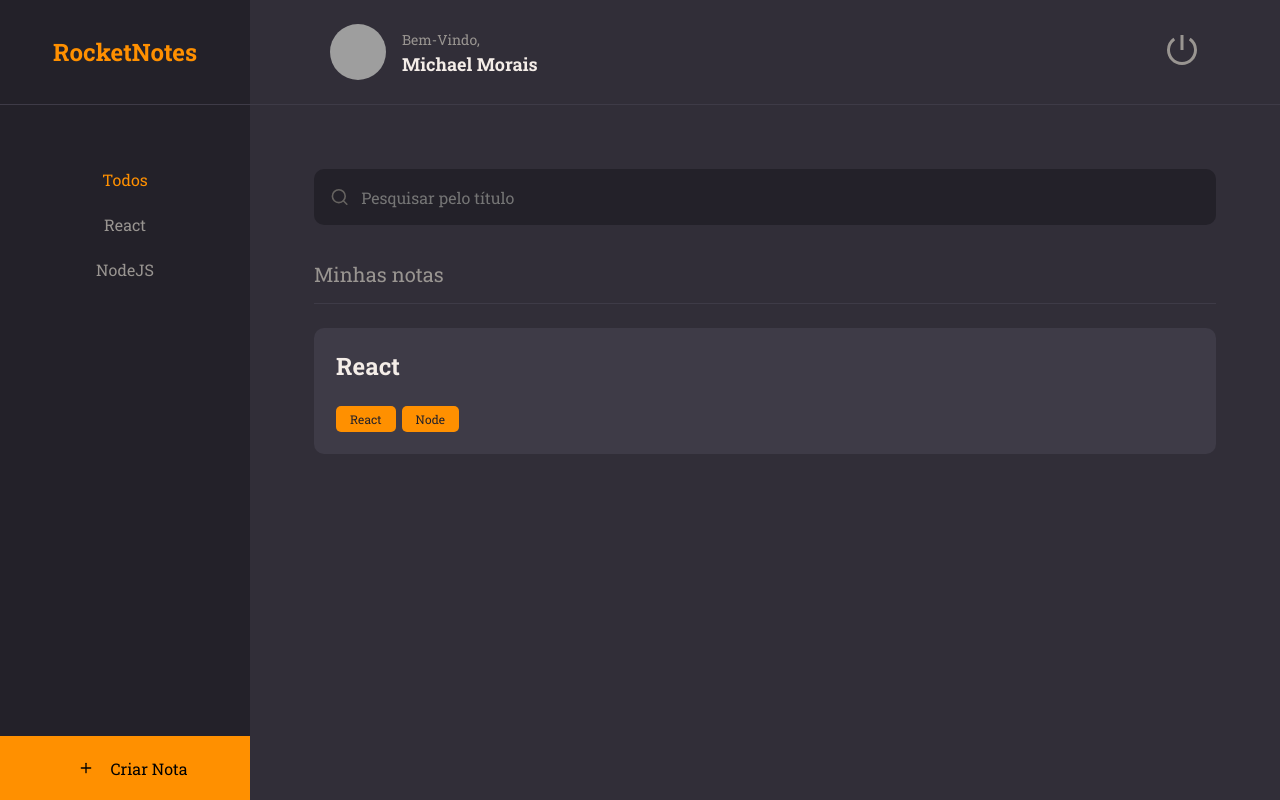
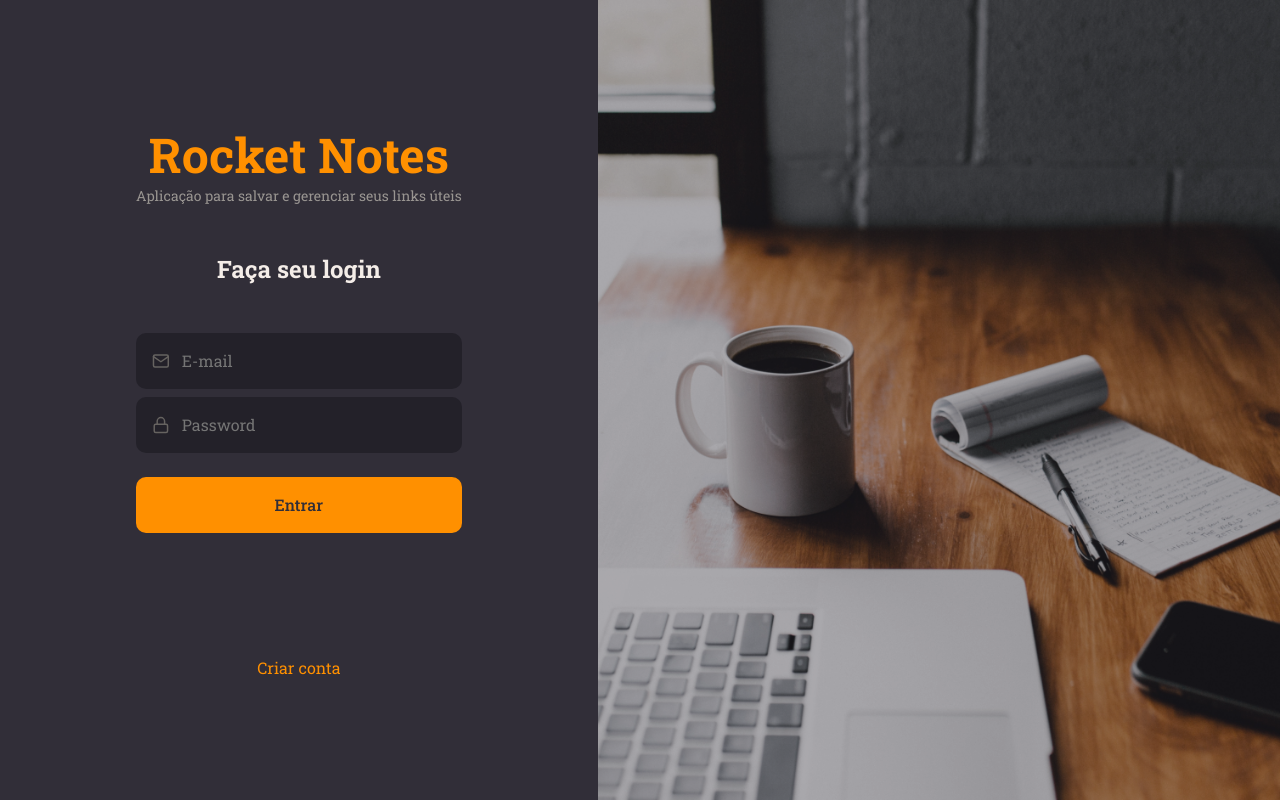
Before and after one commit to itsmorais/react-notes, a React (Vite) app: page / in a window 1280 px wide. Built offline with nearby package versions, Linux system fonts and the light colour scheme; grey boxes are pictures that could not be loaded.

Commit message:
pages SignIn and SignUp added

```diff
--- a/src/main.jsx
+++ b/src/main.jsx
@@ -1,6 +1,6 @@
 import React from 'react'
 import ReactDOM from 'react-dom/client'
-import { Home } from './pages/Home/index'
+import { SignIn } from './pages/signin/index'
 import { ThemeProvider } from 'styled-components'
 import theme from './styles/theme'
 import GlobalStyles from './styles/global'
@@ -9,7 +9,7 @@
   <React.StrictMode>
     <ThemeProvider theme={theme}>
       <GlobalStyles />
-      <Home />
+      <SignIn />
     </ThemeProvider>
   </React.StrictMode>
 
--- /dev/null
+++ b/src/pages/signin/index.jsx
@@ -0,0 +1,36 @@
+import { Container, Form, Background } from "./styles";
+import { Input } from '../../components/input'
+import { FiLogIn, FiMail, FiLock } from 'react-icons/fi'
+import { Button } from '../../components/button'
+import { ButtonText } from '../../components/buttonText'
+
+export function SignIn() {
+  return (
+    <Container>
+      <Form>
+        <h1>Rocket Notes</h1>
+        <p>Aplicação para salvar e gerenciar seus links úteis</p>
+
+        <h2>Faça seu login</h2>
+        <Input
+          placeholder="E-mail"
+          type="text"
+          icon={FiMail}
+        />
+
+        <Input
+          placeholder="Password"
+          type="password"
+          icon={FiLock}
+        />
+        <Button title="Entrar" />
+        <a href="#"></a>
+        <ButtonText title="Criar conta" isActive />
+
+
+      </Form>
+      <Background />
+
+    </Container>
+  )
+}
--- /dev/null
+++ b/src/pages/signin/styles.js
@@ -0,0 +1,43 @@
+import styled from 'styled-components'
+import backgroundImg from '../../assets/background.png'
+
+export const Container = styled.div`
+  height: 100vh;
+
+  display: flex;
+  align-items: stretch;
+`
+
+export const Form = styled.form`
+  padding: 0 136px;
+
+  display: flex;
+  flex-direction: column;
+  justify-content: center;
+  align-items: center;
+  text-align: center;
+
+  > h1 {
+    font-size: 48px;
+    color: ${({ theme }) => theme.COLORS.ORANGE};
+  }
+
+  > h2 {
+    font-size: 24px;
+    margin: 48px 0;
+  }
+  > p {
+    font-size: 14px;
+    color: ${({ theme }) => theme.COLORS.GRAY_100};
+  }
+
+  > a {
+    margin-top: 124px;
+  }
+`
+export const Background = styled.div`
+  flex: 1;
+  background: url(${backgroundImg}) no-repeat center center;
+  background-size: cover;
+  filter: opacity(0.6);
+`
--- /dev/null
+++ b/src/pages/signup/styles.js
@@ -0,0 +1,44 @@
+import styled from 'styled-components'
+import backgroundImg from '../../assets/background.png'
+
+export const Container = styled.div`
+  height: 100vh;
+
+  display: flex;
+  flex-direction: row-reverse;
+  align-items: stretch;
+`
+
+export const Form = styled.form`
+  padding: 0 136px;
+
+  display: flex;
+  flex-direction: column;
+  justify-content: center;
+  align-items: center;
+  text-align: center;
+
+  > h1 {
+    font-size: 48px;
+    color: ${({ theme }) => theme.COLORS.ORANGE};
+  }
+
+  > h2 {
+    font-size: 24px;
+    margin: 48px 0;
+  }
+  > p {
+    font-size: 14px;
+    color: ${({ theme }) => theme.COLORS.GRAY_100};
+  }
+
+  > a {
+    margin-top: 124px;
+  }
+`
+export const Background = styled.div`
+  flex: 1;
+  background: url(${backgroundImg}) no-repeat center center;
+  background-size: cover;
+  filter: opacity(0.6);
+`
```
Also changed, not shown: src/pages/signup/index.jsx (added, +41 -0 lines), src/assets/background.png (added).
